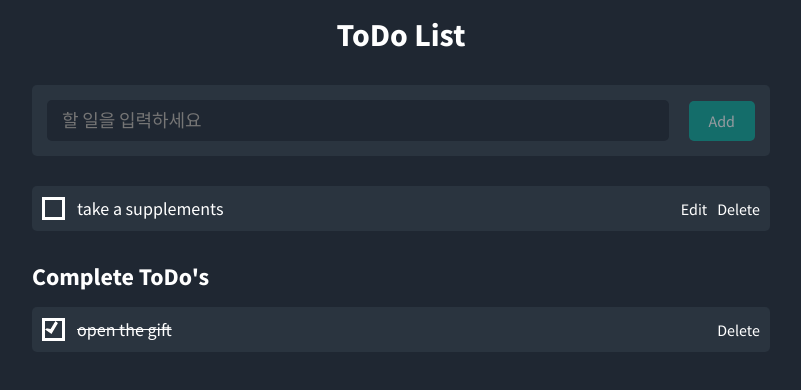
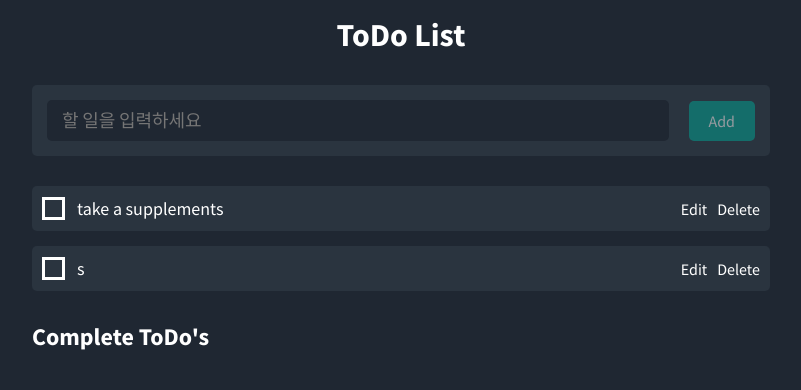
Before and after one commit to YeryunJung/fe-sprint-todo-list-CRUD, a React (Create React App) app in the folder todo-list/: page / in a window 1280 px wide. Shown: the top 390 px of the page, without its empty margins (239-1040 px from the left). Built offline with nearby package versions, Linux system fonts and the light colour scheme; data requests are answered from the project's data file.

Commit message:
CRD 구현 완료

```diff
--- a/todo-list/data/data.json
+++ b/todo-list/data/data.json
@@ -1,6 +1,15 @@
 {
-  "completeToDos": [{ "id": 1, "title": "open the gift", "isComplete": true }],
+  "completeToDos": [],
   "incompleteToDos": [
-    { "id": 1, "title": "take a supplements", "isComplete": false }
+    {
+      "id": 1,
+      "title": "take a supplements",
+      "isComplete": false
+    },
+    {
+      "title": "s",
+      "isCompleted": false,
+      "id": 2
+    }
   ]
 }
--- a/todo-list/package.json
+++ b/todo-list/package.json
@@ -7,10 +7,12 @@
     "@testing-library/jest-dom": "^5.16.5",
     "@testing-library/react": "^13.4.0",
     "@testing-library/user-event": "^13.5.0",
+    "axios": "^1.1.3",
     "npx": "^10.2.2",
     "react": "^18.2.0",
     "react-dom": "^18.2.0",
     "react-redux": "^8.0.4",
+    "react-router": "^6.4.2",
     "react-router-dom": "^6.4.1",
     "react-scripts": "5.0.1",
     "redux": "^4.2.0",
--- a/todo-list/src/components/Dashboard.js
+++ b/todo-list/src/components/Dashboard.js
@@ -1,18 +1,37 @@
-import React, { useEffect } from "react";
+import React, { useState, useEffect } from "react";
 import { useNavigate } from "react-router-dom";
+import axios from "axios";
 import { useSelector } from "react-redux";
 import ToDoCard from "./ToDoCard";
 import NewToDo from "./NewToDo";
 
 const Dashboard = () => {
   const navigate = useNavigate();
-  const incompleteToDos = useSelector(
-    (state) => state.todo.todoList.incompleteToDos
-  );
-  const completeToDos = useSelector(
-    (state) => state.todo.todoList.completeToDos
-  );
-  console.log(`state는 ${incompleteToDos}`);
+  const [complete, setCompelete] = useState([]);
+  const [incomplete, setIncompelete] = useState([]);
+  // const incompleteToDos = useSelector(
+  //   (state) => state.todo.todoList.incompleteToDos
+  // );
+  // const completeToDos = useSelector(
+  //   (state) => state.todo.todoList.completeToDos
+  // );
+  // console.log(`state는 ${incompleteToDos}`);
+
+  const readIncompelete = async () => {
+    const { data } = await axios.get("http://localhost:3001/incompleteToDos");
+    setIncompelete(data);
+  };
+  const readCompelete = async () => {
+    const { data } = await axios.get("http://localhost:3001/completeToDos");
+    setCompelete(data);
+  };
+
+  useEffect(() => {
+    (async () => {
+      await readIncompelete();
+      await readCompelete();
+    })();
+  }, []);
 
   useEffect(() => {
     if (navigate) {
@@ -24,13 +43,21 @@ const Dashboard = () => {
     <div className="dashboard">
       <NewToDo />
       <div className="todos">
-        {incompleteToDos &&
-          incompleteToDos.map((todo) => <ToDoCard todo={todo} key={todo.id} />)}
+        {incomplete &&
+          incomplete.map((todo) => (
+            <ToDoCard
+              todo={todo}
+              key={todo.id}
+              readIncompelete={readIncompelete}
+            />
+          ))}
       </div>
       <div className="todos">
         <h2 className="todos__title">Complete ToDo's</h2>
-        {completeToDos &&
-          completeToDos.map((todo) => <ToDoCard todo={todo} key={todo.id} />)}
+        {complete &&
+          complete.map((todo) => (
+            <ToDoCard todo={todo} key={todo.id} readCompelete={readCompelete} />
+          ))}
       </div>
     </div>
   );
--- a/todo-list/src/components/NewToDo.js
+++ b/todo-list/src/components/NewToDo.js
@@ -1,33 +1,21 @@
 import React, { useState } from "react";
 import { useDispatch } from "react-redux";
-// import { add_todo } from "../commons/actions";
-import { addTodo } from "../slices/todoSlices";
-import { v4 as uuid } from "uuid";
-
-// // import e from "express";
-// import { text } from "express";
+import axios from "axios";
 
 const NewToDo = () => {
-  const dispatch = useDispatch();
   const [content, setContent] = useState("");
 
-  const onSubmit = (e) => {
+  const onSubmit = async (e) => {
     //submit 이벤트가 발생했을 때 form태그 자동으로 전송되는 것을 막아줌
     // e.preventDefault();
-
-    const todo = {
-      id: uuid(),
+    await axios.post("http://localhost:3001/incompleteToDos", {
       title: content,
-      isComplete: false,
-    };
-    console.log(todo);
-
-    dispatch(addTodo(todo));
+      isCompleted: false,
+    });
     setContent("");
   };
 
   const handleKeyPress = (e) => {
-    console.log(e);
     if (e.key === "Enter") {
       onSubmit();
       console.log("엔터");
@@ -37,6 +25,7 @@ const NewToDo = () => {
   return (
     <form className="new" onSubmit={onSubmit}>
       <input
+        autoFocus
         type="text"
         placeholder="할 일을 입력하세요"
         value={content}
--- a/todo-list/src/components/ToDoCard.js
+++ b/todo-list/src/components/ToDoCard.js
@@ -1,13 +1,18 @@
 import React, { useRef, useState } from "react";
+import axios from "axios";
+// import { useHistory } from "react-router";
 import { useDispatch } from "react-redux";
 import { deleteTodo, updateTodo, updateStatus } from "../slices/todoSlices";
 
 const ToDoCard = ({ todo }) => {
   const dispatch = useDispatch();
 
+  // const history = useHistory();
+
   const { id, title, isComplete } = todo;
   const [content, setContent] = useState(title);
   const [editing, setEditing] = useState(false);
+
   const input = useRef(null);
 
   const onEdit = (e) => {
@@ -41,9 +46,25 @@ const ToDoCard = ({ todo }) => {
   const handleDelete = (e) => {
     e.preventDefault();
     if (window.confirm("Are you sure you want to delete this ToDo?")) {
-      dispatch(deleteTodo(todo));
+      if (!todo.isComplete) {
+        axios
+          .delete(`http://localhost:3001/incompleteToDos/${todo.id}`)
+          .then(() => {
+            window.location.href = "http://localhost:3000";
+          })
+          .then(() => console.log("삭제요청"))
+          .catch(() => console.log("삭제실패"));
+        // readIncompelete();
+      } else if (todo.isComplete) {
+        axios
+          .delete(`http://localhost:3001/completeToDos/${todo.id}`)
+          .then(() => {
+            window.location.href = "http://localhost:3000";
+          })
+          .then(() => console.log("삭제요청"))
+          .catch(() => console.log("삭제실패"));
+      }
     }
-    console.log("지웠다");
   };
 
   const handleUpdate = (e) => {
```
Also changed, not shown: 1 other file (tests, documents, lock files or other folders).
